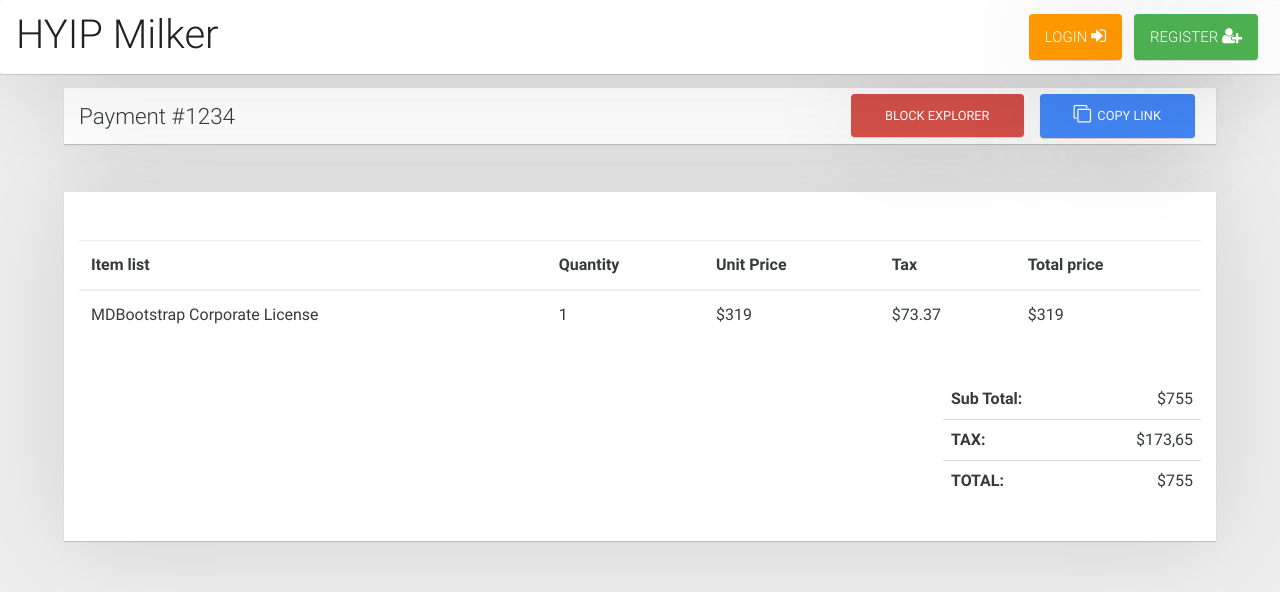
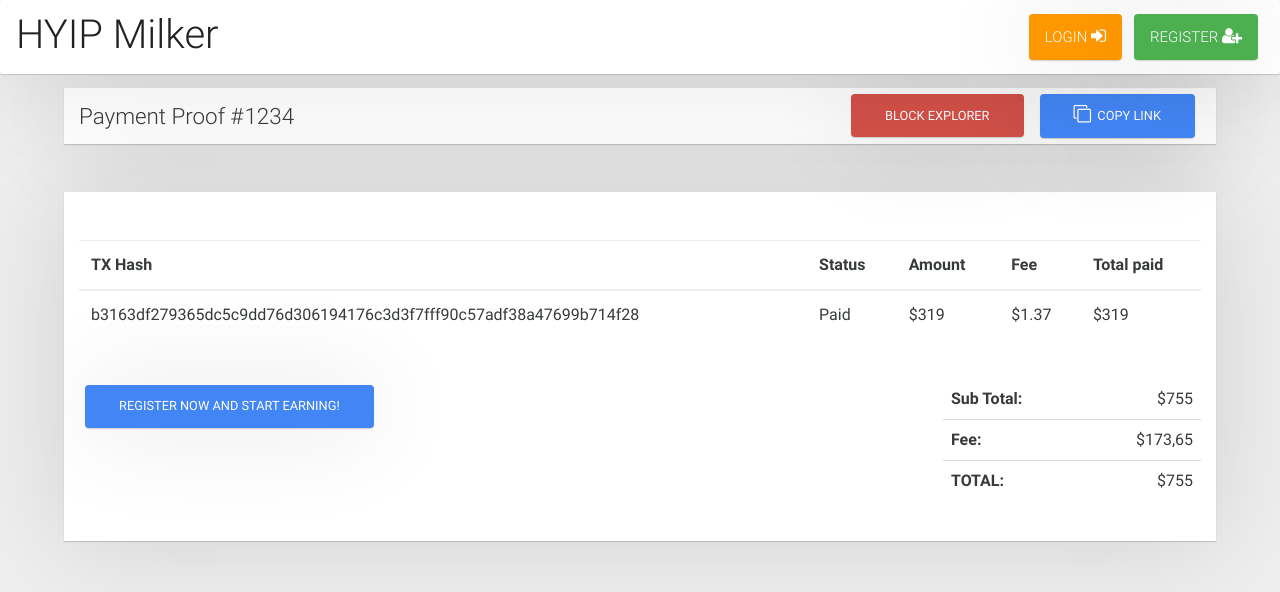
Before and after one commit to hm-gthb/hm-gthb.github.io, a Jekyll site: the page built from payment.html, in a window 1280 px wide. Shown: the top 592 px of the page. Built offline with Jekyll 4.4.1, drawn with Linux system fonts in a browser that asks for light colours; nearby versions of some CDN libraries.

Commit message:
Update payment.html

```diff
--- a/payment.html
+++ b/payment.html
@@ -13,7 +13,7 @@ alert(window.location.search);
     <div class="row white z-depth-1 mb-r">
 
       <div class="col-md-6">
-        <h4 class="h4-responsive mt-1">Payment #1234</h4>
+        <h4 class="h4-responsive mt-1">Payment Proof #1234</h4>
       </div>
 
       <div class="col-md-6 text-md-right">
@@ -31,19 +31,19 @@ alert(window.location.search);
             <table class="table">
               <thead>
                 <tr>
-                  <th>Item list</th>
-                  <th>Quantity</th>
-                  <th>Unit Price</th>
-                  <th>Tax</th>
-                  <th>Total price</th>
+                  <th>TX Hash</th>
+                  <th>Status</th>
+                  <th>Amount</th>
+                  <th>Fee</th>
+                  <th>Total paid</th>
                 </tr>
               </thead>
               <tbody>
                 <tr>
-                  <td>MDBootstrap Corporate License</td>
-                  <td>1</td>
+                  <td>b3163df279365dc5c9dd76d306194176c3d3f7fff90c57adf38a47699b714f28</td>
+                  <td>Paid</td>
                   <td>$319</td>
-                  <td>$73.37</td>
+                  <td>$1.37</td>
                   <td>$319</td>
                 </tr>
               </tbody>
@@ -52,11 +52,16 @@ alert(window.location.search);
         </div>
 
         <div class="row mt-2">
+          <div class="col-md-9 float-md-left mx-none">
+
+            <button class = "btn btn-primary btn-large">Register now and start earning!</button>
+
+          </div>
           <div class="col-md-3 float-md-right mx-none">
 
             <ul class="striped">
               <li><strong>Sub Total:</strong><span class="float-xs-right">$755</span></li>
-              <li><strong>TAX:</strong><span class="float-xs-right">$173,65</span></li>
+              <li><strong>Fee:</strong><span class="float-xs-right">$173,65</span></li>
               <li><strong>TOTAL:</strong><span class="float-xs-right">$755</span></li>
             </ul>
 
```
